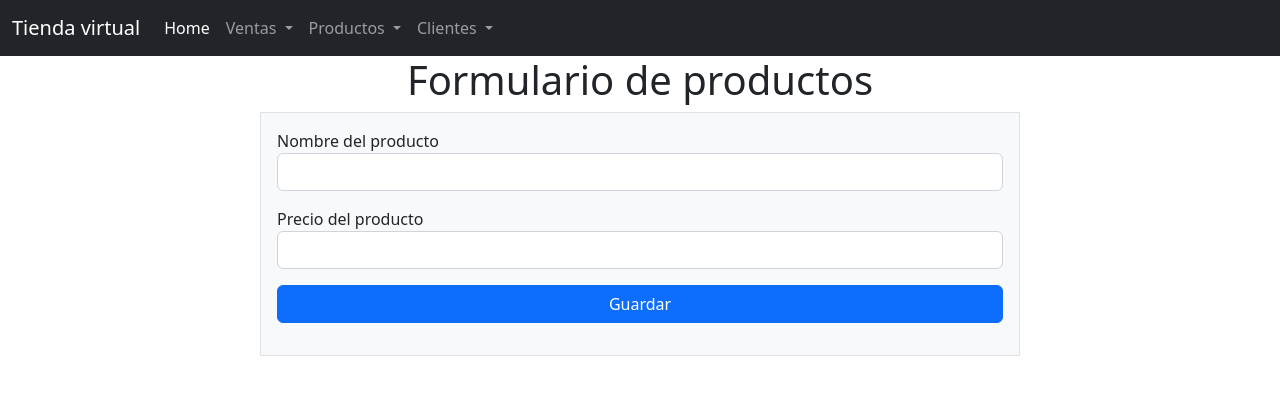
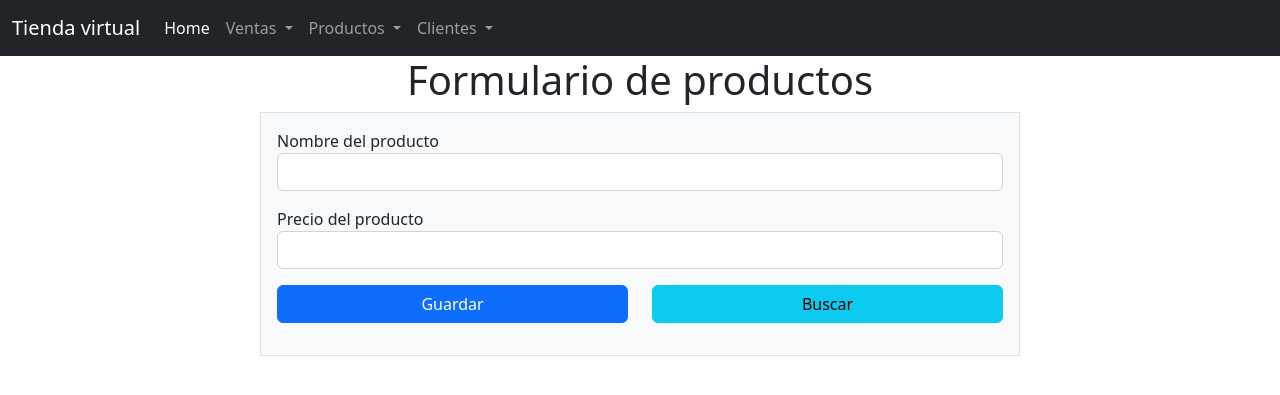
Before and after one commit to CARS1803/CRUD_JS_REYES, a PHP site: page /index.php in a window 1280 px wide. Shown: the top 395 px of the page. Run offline with PHP 8.4, Linux system fonts and the light colour scheme.

Commit message:
se agrego el boton buscar

```diff
--- a/vistas/productos/index.php
+++ b/vistas/productos/index.php
@@ -21,6 +21,11 @@
                     <div class="col">
                         <button type="submit" class="btn btn-primary w-100">Guardar</button>
                     </div>
+
+                    <div class="col">
+                        <button type="button" class="btn btn-info w-100">Buscar</button>
+                        </div>
+                    </div>
                 </div>
             </form>
         </div>
```
